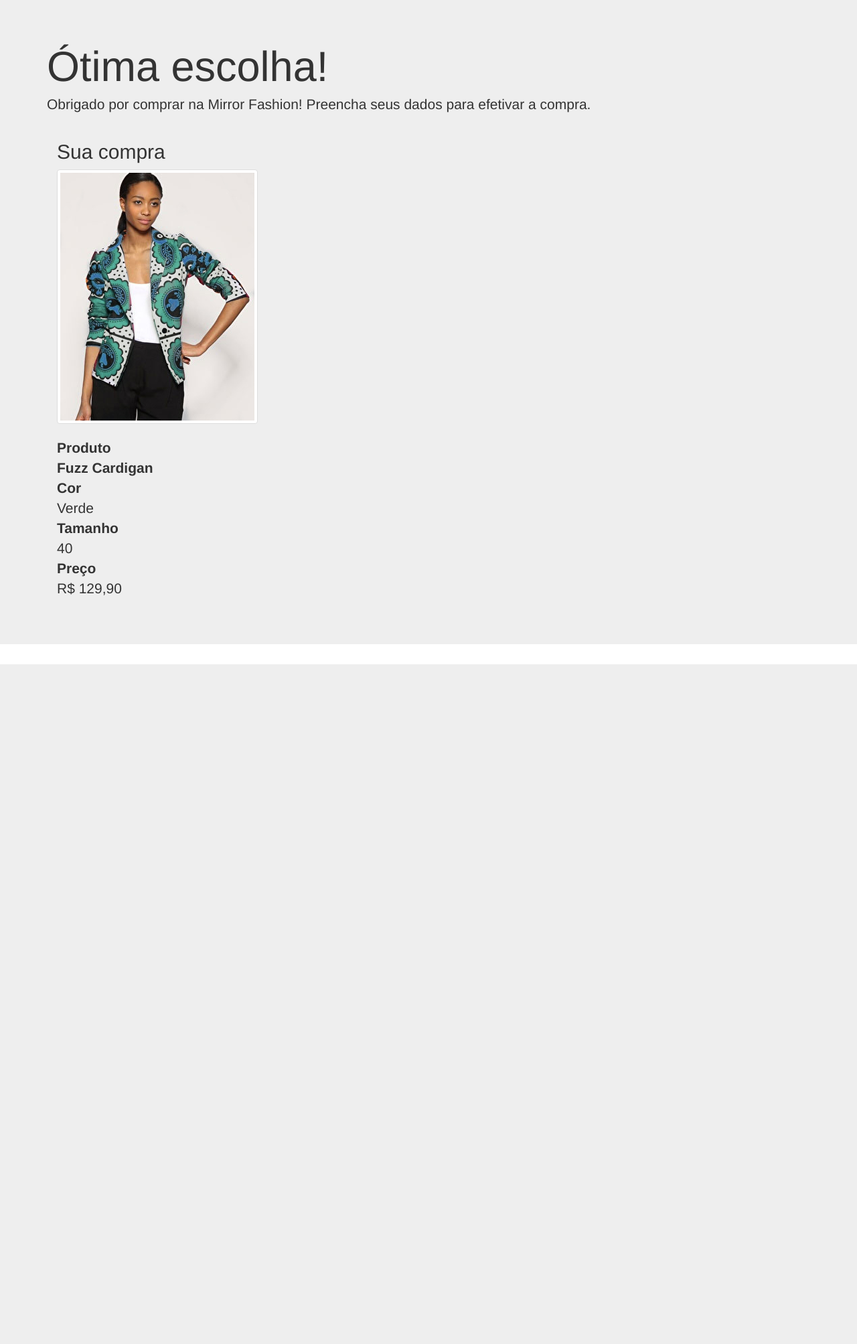
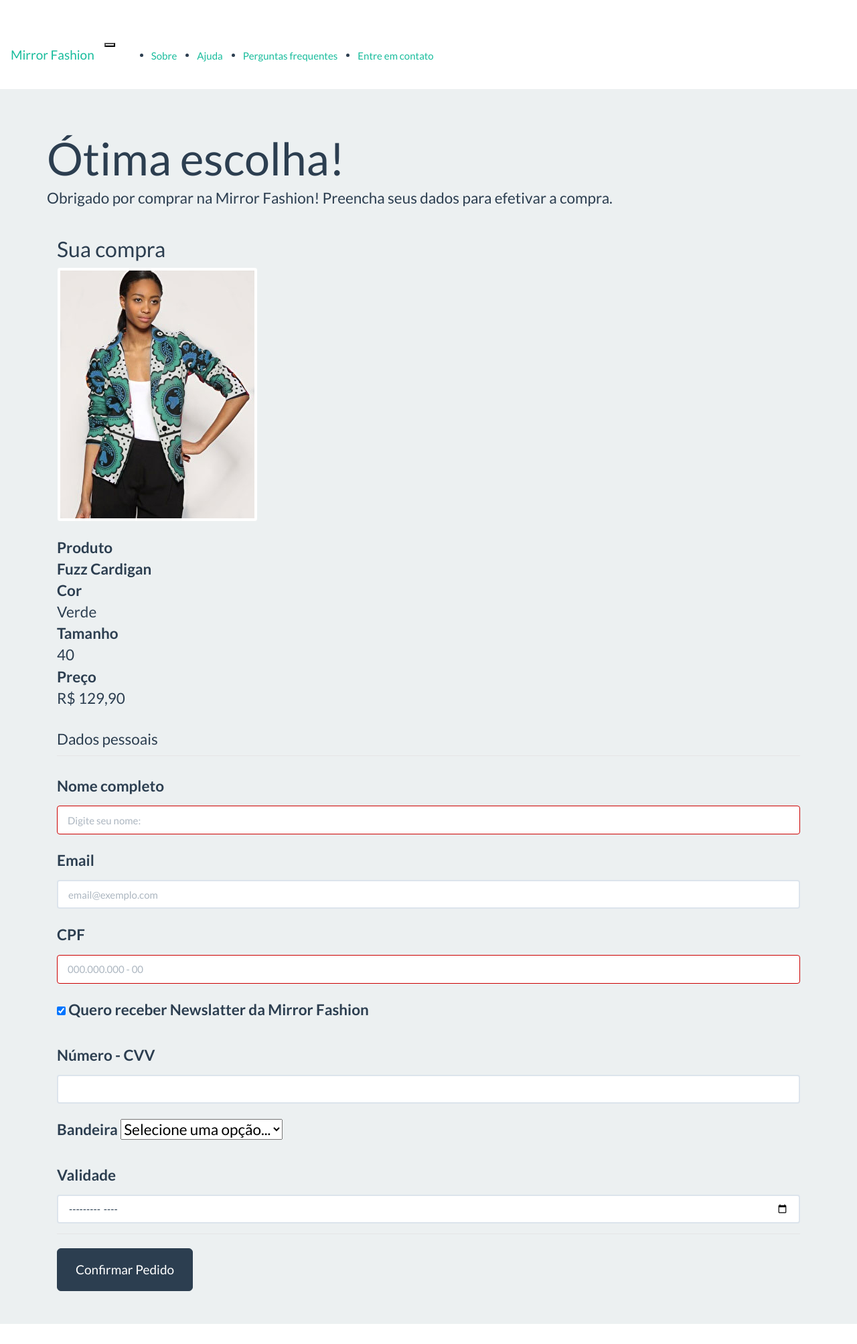
Before and after one commit to williamfelipee2/ProjetoMirrorFashion, a PHP site: page /checkout.html in a window 1280 px wide. Shown: the whole page at 67% size. Before the commit the page ends 992 px from the top, so only its background shows below. Run offline with PHP 8.4, Linux system fonts and the light colour scheme.

Commit message:
Fazendo o menu da pagina checkout, alterando a pagina produto na parte do tamanho e adcionando javascript na pagina produto

```diff
--- a/checkout.html
+++ b/checkout.html
@@ -6,10 +6,58 @@
     <meta name="viewport" content="width=device-width, initial-scale=1.0">
     <meta http-equiv="X-UA-Compatible" content="ie=edge">
     <link rel="stylesheet" href="./css/bootstrap.css">
+    <link rel="stylesheet" href="./css/bootstrap-flatly.css">
+    <link rel="stylesheet" href="./css/open-iconic.css">
     <title>Checkout Mirror Fashion</title>
+
+
+    <style>
+        .form-control:invalid{
+            border: 1px solid #cc0000;
+        }
+
+        body {
+            padding-top: 50px;
+        }
+
+        .nav-item {
+            margin-left: 30px;
+            float: left;
+        }
+
+
+    </style>
 </head>
 
 <body>
+    <nav class="navbar navbar-expand-ld navbar-light bg-light" fixed-top>
+        <button class="navbar-toggler" type="button"
+         data-toggle="collapse" data-target="#navbarToggleExternalContent">
+         <span class="navbar-toggler-icon"></span>
+        </button>
+        <a class="navbar-brand" href="index.html">Mirror Fashion</a>
+
+        <div class="collapse navbar-collapse" id="navbarToggleExternalContent">
+        <ul class="navbar-nav">
+            <li class="nav-item active">
+                <a class="nav-link" href="sobre.html">Sobre</a>
+            </li>
+
+            <li class="nav-item">
+                <a class="nav-link" href="#">Ajuda</a>
+            </li>
+
+            <li class="nav-item">
+                <a class="nav-link" href="#">Perguntas frequentes</a>
+            </li>
+
+            <li class="nav-item">
+                <a class="nav-link" href="#">Entre em contato</a>
+            </li>
+        </ul>
+    </nav>
+</div>
+
     <!-- H1 E P que ja tinhamos, somente adicionar as respectivas classes-->
     <div class="jumbotron jumbotron-fluid">
         <div class="container">
@@ -19,6 +67,7 @@
                 Preencha seus dados para efetivar a compra.
             </p>
             <div class="container">
+
                 <div class="card">
                     <div class="card mb-3">
                         <h2 class="card-header">
@@ -44,10 +93,99 @@
                         </div>
                     </div>
                 </div>
+
+                <form>
+                    <fieldset>
+                        <legend>Dados pessoais</legend>
+
+                        <div class="form-group">
+                            <label for="nome">Nome completo</label>
+                            <input type="text" class="form-control" name="nome" id="nome" placeholder="Digite seu nome: " autofocus
+                            required>
+                        </div>
+
+                        <div class="form-group">
+                            <label for="email">Email</label>
+                            <input type="email" class="form-control" name="email" id="email" placeholder="email@exemplo.com" >
+                        </div>
+
+                        <div class="form-group">
+                            <label for="cpf">CPF</label>
+                            <input type="text" class="form-control" name="cpf" id="cpf" placeholder="000.000.000 - 00" required>
+                        </div>
+
+                        <div class="form-group custom-control custom-checkbox">
+                            <input type="checkbox" class="custom-control-input" id="newslatter" value="sim" checked>
+                            <label class="custom-control-label" for="newslatter">
+                                Quero receber Newslatter da Mirror Fashion
+                            </label>
+                        </div>
+                    </fieldset>
+                    <fieldset>
+                        <legend>
+
+                            <div class="form-group">
+                                <label for="numero-cartao">Número - CVV</label>
+                                <input type="text" class="form-control" name="numero-cartao" id="numero-cartao">
+                            </div>
+
+                            <div class="form-group">
+                                <label for="bandeira-cartao">Bandeira</label>
+                                <select class="custom-select" id="bandeira-cartao">
+                                    <option disabled selected>Selecione uma opção...</option>
+                                    <option value="master">Master</option>
+                                    <option value="visa">Visa</option>
+                                    <option value="amex">American Express</option>
+                                </select>
+
+                            </div>
+
+                            <div class="form-group">
+                                <label for="validade-cartao">Validade</label>
+                                <input type="month" class="form-control" name="validade-cartao"
+                                id="validade-cartao">
+                            </div>
+                        </legend>
+                    </fieldset>
+
+                    <button type="submit" class="btn btn-primary btn-lg">
+                        <span class="oi oi-thumb-up"></span>
+                        Confirmar Pedido
+                    </button>
+                </form>
                 <!--fim .card-body-->
             </div>
             <!--fim .card-->
+        </div>
+        <div class="row">
+            <div class="cold-md-4 col-xl-3">
+                <div class="card mb-3">
+                    <!--inserir-->
+                </div>
+            </div>
+
+            <form class="cold-md-8 col-xl-9">
+                <!--inserir-->
+            </form>
+
+            <div class="row">
+                <fieldset class="col-lg-6">
+                    <!--inserir-->
+                </fieldset>
+                <fieldset class="col-lg-6">
+
+                </fieldset>
+
+
+            </div>
+
+            </div>
         </div><!-- Fim .container dentro do jumbotron-->
     </div><!-- fim .jumbotron-->
+
+    <script type="text/javascript" src="js/jquery.js"></script>
+    <script type="text/javascript" src="js/bootstrap.js"></script>
+    <script type="text/javascript" src="js/inputmask-plugin.js"></script>
 </body>
+
 </html>
--- /dev/null
+++ b/css/open-iconic.css
@@ -0,0 +1,511 @@
+
+@font-face {
+  font-family: 'Icons';
+  src: url('../fonts/open-iconic.eot');
+  src: url('../fonts/open-iconic.eot?#iconic-sm') format('embedded-opentype'), url('../fonts/open-iconic.woff') format('woff'), url('../fonts/open-iconic.ttf') format('truetype'), url('../fonts/open-iconic.otf') format('opentype'), url('../fonts/open-iconic.svg#iconic-sm') format('svg');
+  font-weight: normal;
+  font-style: normal;
+}
+
+.oi[data-glyph].oi-text-replace {
+  font-size: 0;
+  line-height: 0;
+}
+
+.oi[data-glyph].oi-text-replace:before {
+  width: 1em;
+  text-align: center;
+}
+
+.oi[data-glyph]:before {
+  font-family: 'Icons';
+  display: inline-block;
+  speak: none;
+  line-height: 1;
+  vertical-align: baseline;
+  font-weight: normal;
+  font-style: normal;
+  -webkit-font-smoothing: antialiased;
+  -moz-osx-font-smoothing: grayscale;
+}
+
+.oi[data-glyph]:empty:before {
+  width: 1em;
+  text-align: center;
+  box-sizing: content-box;
+}
+
+.oi[data-glyph].oi-align-left:before {
+  text-align: left;
+}
+
+.oi[data-glyph].oi-align-right:before {
+  text-align: right;
+}
+
+.oi[data-glyph].oi-align-center:before {
+  text-align: center;
+}
+
+.oi[data-glyph].oi-flip-horizontal:before {
+  -webkit-transform: scale(-1, 1);
+  -ms-transform: scale(-1, 1);
+  transform: scale(-1, 1);
+}
+.oi[data-glyph].oi-flip-vertical:before {
+  -webkit-transform: scale(1, -1);
+  -ms-transform: scale(-1, 1);
+  transform: scale(1, -1);
+}
+.oi[data-glyph].oi-flip-horizontal-vertical:before {
+  -webkit-transform: scale(-1, -1);
+  -ms-transform: scale(-1, 1);
+  transform: scale(-1, -1);
+}
+
+
+.oi[data-glyph=account-login]:before { content:'\e000'; }
+
+.oi[data-glyph=account-logout]:before { content:'\e001'; }
+
+.oi[data-glyph=action-redo]:before { content:'\e002'; }
+
+.oi[data-glyph=action-undo]:before { content:'\e003'; }
+
+.oi[data-glyph=align-center]:before { content:'\e004'; }
+
+.oi[data-glyph=align-left]:before { content:'\e005'; }
+
+.oi[data-glyph=align-right]:before { content:'\e006'; }
+
+.oi[data-glyph=aperture]:before { content:'\e007'; }
+
+.oi[data-glyph=arrow-bottom]:before { content:'\e008'; }
+
+.oi[data-glyph=arrow-circle-bottom]:before { content:'\e009'; }
+
+.oi[data-glyph=arrow-circle-left]:before { content:'\e00a'; }
+
+.oi[data-glyph=arrow-circle-right]:before { content:'\e00b'; }
+
+.oi[data-glyph=arrow-circle-top]:before { content:'\e00c'; }
+
+.oi[data-glyph=arrow-left]:before { content:'\e00d'; }
+
+.oi[data-glyph=arrow-right]:before { content:'\e00e'; }
+
+.oi[data-glyph=arrow-thick-bottom]:before { content:'\e00f'; }
+
+.oi[data-glyph=arrow-thick-left]:before { content:'\e010'; }
+
+.oi[data-glyph=arrow-thick-right]:before { content:'\e011'; }
+
+.oi[data-glyph=arrow-thick-top]:before { content:'\e012'; }
+
+.oi[data-glyph=arrow-top]:before { content:'\e013'; }
+
+.oi[data-glyph=audio-spectrum]:before { content:'\e014'; }
+
+.oi[data-glyph=audio]:before { content:'\e015'; }
+
+.oi[data-glyph=badge]:before { content:'\e016'; }
+
+.oi[data-glyph=ban]:before { content:'\e017'; }
+
+.oi[data-glyph=bar-chart]:before { content:'\e018'; }
+
+.oi[data-glyph=basket]:before { content:'\e019'; }
+
+.oi[data-glyph=battery-empty]:before { content:'\e01a'; }
+
+.oi[data-glyph=battery-full]:before { content:'\e01b'; }
+
+.oi[data-glyph=beaker]:before { content:'\e01c'; }
+
+.oi[data-glyph=bell]:before { content:'\e01d'; }
+
+.oi[data-glyph=bluetooth]:before { content:'\e01e'; }
+
+.oi[data-glyph=bold]:before { content:'\e01f'; }
+
+.oi[data-glyph=bolt]:before { content:'\e020'; }
+
+.oi[data-glyph=book]:before { content:'\e021'; }
+
+.oi[data-glyph=bookmark]:before { content:'\e022'; }
+
+.oi[data-glyph=box]:before { content:'\e023'; }
+
+.oi[data-glyph=briefcase]:before { content:'\e024'; }
+
+.oi[data-glyph=british-pound]:before { content:'\e025'; }
+
+.oi[data-glyph=browser]:before { content:'\e026'; }
+
+.oi[data-glyph=brush]:before { content:'\e027'; }
+
+.oi[data-glyph=bug]:before { content:'\e028'; }
+
+.oi[data-glyph=bullhorn]:before { content:'\e029'; }
+
+.oi[data-glyph=calculator]:before { content:'\e02a'; }
+
+.oi[data-glyph=calendar]:before { content:'\e02b'; }
+
+.oi[data-glyph=camera-slr]:before { content:'\e02c'; }
+
+.oi[data-glyph=caret-bottom]:before { content:'\e02d'; }
+
+.oi[data-glyph=caret-left]:before { content:'\e02e'; }
+
+.oi[data-glyph=caret-right]:before { content:'\e02f'; }
+
+.oi[data-glyph=caret-top]:before { content:'\e030'; }
+
+.oi[data-glyph=cart]:before { content:'\e031'; }
+
+.oi[data-glyph=chat]:before { content:'\e032'; }
+
+.oi[data-glyph=check]:before { content:'\e033'; }
+
+.oi[data-glyph=chevron-bottom]:before { content:'\e034'; }
+
+.oi[data-glyph=chevron-left]:before { content:'\e035'; }
+
+.oi[data-glyph=chevron-right]:before { content:'\e036'; }
+
+.oi[data-glyph=chevron-top]:before { content:'\e037'; }
+
+.oi[data-glyph=circle-check]:before { content:'\e038'; }
+
+.oi[data-glyph=circle-x]:before { content:'\e039'; }
+
+.oi[data-glyph=clipboard]:before { content:'\e03a'; }
+
+.oi[data-glyph=clock]:before { content:'\e03b'; }
+
+.oi[data-glyph=cloud-download]:before { content:'\e03c'; }
+
+.oi[data-glyph=cloud-upload]:before { content:'\e03d'; }
+
+.oi[data-glyph=cloud]:before { content:'\e03e'; }
+
+.oi[data-glyph=cloudy]:before { content:'\e03f'; }
+
+.oi[data-glyph=code]:before { content:'\e040'; }
+
+.oi[data-glyph=cog]:before { content:'\e041'; }
+
+.oi[data-glyph=collapse-down]:before { content:'\e042'; }
+
+.oi[data-glyph=collapse-left]:before { content:'\e043'; }
+
+.oi[data-glyph=collapse-right]:before { content:'\e044'; }
+
+.oi[data-glyph=collapse-up]:before { content:'\e045'; }
+
+.oi[data-glyph=command]:before { content:'\e046'; }
+
+.oi[data-glyph=comment-square]:before { content:'\e047'; }
+
+.oi[data-glyph=compass]:before { content:'\e048'; }
+
+.oi[data-glyph=contrast]:before { content:'\e049'; }
+
+.oi[data-glyph=copywriting]:before { content:'\e04a'; }
+
+.oi[data-glyph=credit-card]:before { content:'\e04b'; }
+
+.oi[data-glyph=crop]:before { content:'\e04c'; }
+
+.oi[data-glyph=dashboard]:before { content:'\e04d'; }
+
+.oi[data-glyph=data-transfer-download]:before { content:'\e04e'; }
+
+.oi[data-glyph=data-transfer-upload]:before { content:'\e04f'; }
+
+.oi[data-glyph=delete]:before { content:'\e050'; }
+
+.oi[data-glyph=dial]:before { content:'\e051'; }
+
+.oi[data-glyph=document]:before { content:'\e052'; }
+
+.oi[data-glyph=dollar]:before { content:'\e053'; }
+
+.oi[data-glyph=double-quote-sans-left]:before { content:'\e054'; }
+
+.oi[data-glyph=double-quote-sans-right]:before { content:'\e055'; }
+
+.oi[data-glyph=double-quote-serif-left]:before { content:'\e056'; }
+
+.oi[data-glyph=double-quote-serif-right]:before { content:'\e057'; }
+
+.oi[data-glyph=droplet]:before { content:'\e058'; }
+
+.oi[data-glyph=eject]:before { content:'\e059'; }
+
+.oi[data-glyph=elevator]:before { content:'\e05a'; }
+
+.oi[data-glyph=ellipses]:before { content:'\e05b'; }
+
+.oi[data-glyph=envelope-closed]:before { content:'\e05c'; }
+
+.oi[data-glyph=envelope-open]:before { content:'\e05d'; }
+
+.oi[data-glyph=euro]:before { content:'\e05e'; }
+
+.oi[data-glyph=excerpt]:before { content:'\e05f'; }
+
+.oi[data-glyph=expand-down]:before { content:'\e060'; }
+
+.oi[data-glyph=expand-left]:before { content:'\e061'; }
+
+.oi[data-glyph=expand-right]:before { content:'\e062'; }
+
+.oi[data-glyph=expand-up]:before { content:'\e063'; }
+
+.oi[data-glyph=external-link]:before { content:'\e064'; }
+
+.oi[data-glyph=eye]:before { content:'\e065'; }
+
+.oi[data-glyph=eyedropper]:before { content:'\e066'; }
+
+.oi[data-glyph=file]:before { content:'\e067'; }
+
+.oi[data-glyph=fire]:before { content:'\e068'; }
+
+.oi[data-glyph=flag]:before { content:'\e069'; }
+
+.oi[data-glyph=flash]:before { content:'\e06a'; }
+
+.oi[data-glyph=folder]:before { content:'\e06b'; }
+
+.oi[data-glyph=fork]:before { content:'\e06c'; }
+
+.oi[data-glyph=fullscreen-enter]:before { content:'\e06d'; }
+
+.oi[data-glyph=fullscreen-exit]:before { content:'\e06e'; }
+
+.oi[data-glyph=globe]:before { content:'\e06f'; }
+
+.oi[data-glyph=graph]:before { content:'\e070'; }
+
+.oi[data-glyph=grid-four-up]:before { content:'\e071'; }
+
+.oi[data-glyph=grid-three-up]:before { content:'\e072'; }
+
+.oi[data-glyph=grid-two-up]:before { content:'\e073'; }
+
+.oi[data-glyph=hard-drive]:before { content:'\e074'; }
+
+.oi[data-glyph=header]:before { content:'\e075'; }
+
+.oi[data-glyph=headphones]:before { content:'\e076'; }
+
+.oi[data-glyph=heart]:before { content:'\e077'; }
+
+.oi[data-glyph=home]:before { content:'\e078'; }
+
+.oi[data-glyph=image]:before { content:'\e079'; }
+
+.oi[data-glyph=inbox]:before { content:'\e07a'; }
+
+.oi[data-glyph=infinity]:before { content:'\e07b'; }
+
+.oi[data-glyph=info]:before { content:'\e07c'; }
+
+.oi[data-glyph=italic]:before { content:'\e07d'; }
+
+.oi[data-glyph=justify-center]:before { content:'\e07e'; }
+
+.oi[data-glyph=justify-left]:before { content:'\e07f'; }
+
+.oi[data-glyph=justify-right]:before { content:'\e080'; }
+
+.oi[data-glyph=key]:before { content:'\e081'; }
+
+.oi[data-glyph=laptop]:before { content:'\e082'; }
+
+.oi[data-glyph=layers]:before { content:'\e083'; }
+
+.oi[data-glyph=lightbulb]:before { content:'\e084'; }
+
+.oi[data-glyph=link-broken]:before { content:'\e085'; }
+
+.oi[data-glyph=link-intact]:before { content:'\e086'; }
+
+.oi[data-glyph=list-rich]:before { content:'\e087'; }
+
+.oi[data-glyph=list]:before { content:'\e088'; }
+
+.oi[data-glyph=location]:before { content:'\e089'; }
+
+.oi[data-glyph=lock-locked]:before { content:'\e08a'; }
+
+.oi[data-glyph=lock-unlocked]:before { content:'\e08b'; }
+
+.oi[data-glyph=loop-circular]:before { content:'\e08c'; }
+
+.oi[data-glyph=loop-square]:before { content:'\e08d'; }
+
+.oi[data-glyph=loop]:before { content:'\e08e'; }
+
+.oi[data-glyph=magnifying-glass]:before { content:'\e08f'; }
+
+.oi[data-glyph=map-marker]:before { content:'\e090'; }
+
+.oi[data-glyph=map]:before { content:'\e091'; }
+
+.oi[data-glyph=media-pause]:before { content:'\e092'; }
+
+.oi[data-glyph=media-play]:before { content:'\e093'; }
+
+.oi[data-glyph=media-record]:before { content:'\e094'; }
+
+.oi[data-glyph=media-skip-backward]:before { content:'\e095'; }
+
+.oi[data-glyph=media-skip-forward]:before { content:'\e096'; }
+
+.oi[data-glyph=media-step-backward]:before { content:'\e097'; }
+
+.oi[data-glyph=media-step-forward]:before { content:'\e098'; }
+
+.oi[data-glyph=media-stop]:before { content:'\e099'; }
+
+.oi[data-glyph=medical-cross]:before { content:'\e09a'; }
+
+.oi[data-glyph=menu]:before { content:'\e09b'; }
+
+.oi[data-glyph=microphone]:before { content:'\e09c'; }
+
+.oi[data-glyph=minus]:before { content:'\e09d'; }
+
+.oi[data-glyph=monitor]:before { content:'\e09e'; }
+
+.oi[data-glyph=moon]:before { content:'\e09f'; }
+
+.oi[data-glyph=move]:before { content:'\e0a0'; }
+
+.oi[data-glyph=musical-note]:before { content:'\e0a1'; }
+
+.oi[data-glyph=paperclip]:before { content:'\e0a2'; }
+
+.oi[data-glyph=pencil]:before { content:'\e0a3'; }
+
+.oi[data-glyph=people]:before { content:'\e0a4'; }
+
+.oi[data-glyph=person]:before { content:'\e0a5'; }
+
+.oi[data-glyph=phone]:before { content:'\e0a6'; }
+
+.oi[data-glyph=pie-chart]:before { content:'\e0a7'; }
+
+.oi[data-glyph=pin]:before { content:'\e0a8'; }
+
+.oi[data-glyph=play-circle]:before { content:'\e0a9'; }
+
+.oi[data-glyph=plus]:before { content:'\e0aa'; }
+
+.oi[data-glyph=power-standby]:before { content:'\e0ab'; }
+
+.oi[data-glyph=print]:before { content:'\e0ac'; }
+
+.oi[data-glyph=project]:before { content:'\e0ad'; }
+
+.oi[data-glyph=pulse]:before { content:'\e0ae'; }
+
+.oi[data-glyph=puzzle-piece]:before { content:'\e0af'; }
+
+.oi[data-glyph=question-mark]:before { content:'\e0b0'; }
+
+.oi[data-glyph=rain]:before { content:'\e0b1'; }
+
+.oi[data-glyph=random]:before { content:'\e0b2'; }
+
+.oi[data-glyph=reload]:before { content:'\e0b3'; }
+
+.oi[data-glyph=resize-both]:before { content:'\e0b4'; }
+
+.oi[data-glyph=resize-height]:before { content:'\e0b5'; }
+
+.oi[data-glyph=resize-width]:before { content:'\e0b6'; }
+
+.oi[data-glyph=rss-alt]:before { content:'\e0b7'; }
+
+.oi[data-glyph=rss]:before { content:'\e0b8'; }
+
+.oi[data-glyph=script]:before { content:'\e0b9'; }
+
+.oi[data-glyph=share-boxed]:before { content:'\e0ba'; }
+
+.oi[data-glyph=share]:before { content:'\e0bb'; }
+
+.oi[data-glyph=shield]:before { content:'\e0bc'; }
+
+.oi[data-glyph=signal]:before { content:'\e0bd'; }
+
+.oi[data-glyph=signpost]:before { content:'\e0be'; }
+
+.oi[data-glyph=sort-ascending]:before { content:'\e0bf'; }
+
+.oi[data-glyph=sort-descending]:before { content:'\e0c0'; }
+
+.oi[data-glyph=spreadsheet]:before { content:'\e0c1'; }
+
+.oi[data-glyph=star]:before { content:'\e0c2'; }
+
+.oi[data-glyph=sun]:before { content:'\e0c3'; }
+
+.oi[data-glyph=tablet]:before { content:'\e0c4'; }
+
+.oi[data-glyph=tag]:before { content:'\e0c5'; }
+
+.oi[data-glyph=tags]:before { content:'\e0c6'; }
+
+.oi[data-glyph=target]:before { content:'\e0c7'; }
+
+.oi[data-glyph=task]:before { content:'\e0c8'; }
+
+.oi[data-glyph=terminal]:before { content:'\e0c9'; }
+
+.oi[data-glyph=text]:before { content:'\e0ca'; }
+
+.oi[data-glyph=thumb-down]:before { content:'\e0cb'; }
+
+.oi[data-glyph=thumb-up]:before { content:'\e0cc'; }
+
+.oi[data-glyph=timer]:before { content:'\e0cd'; }
+
+.oi[data-glyph=transfer]:before { content:'\e0ce'; }
+
+.oi[data-glyph=trash]:before { content:'\e0cf'; }
+
+.oi[data-glyph=underline]:before { content:'\e0d0'; }
+
+.oi[data-glyph=vertical-align-bottom]:before { content:'\e0d1'; }
+
+.oi[data-glyph=vertical-align-center]:before { content:'\e0d2'; }
+
+.oi[data-glyph=vertical-align-top]:before { content:'\e0d3'; }
+
+.oi[data-glyph=video]:before { content:'\e0d4'; }
+
+.oi[data-glyph=volume-high]:before { content:'\e0d5'; }
+
+.oi[data-glyph=volume-low]:before { content:'\e0d6'; }
+
+.oi[data-glyph=volume-off]:before { content:'\e0d7'; }
+
+.oi[data-glyph=warning]:before { content:'\e0d8'; }
+
+.oi[data-glyph=wifi]:before { content:'\e0d9'; }
+
+.oi[data-glyph=wrench]:before { content:'\e0da'; }
+
+.oi[data-glyph=x]:before { content:'\e0db'; }
+
+.oi[data-glyph=yen]:before { content:'\e0dc'; }
+
+.oi[data-glyph=zoom-in]:before { content:'\e0dd'; }
+
+.oi[data-glyph=zoom-out]:before { content:'\e0de'; }
--- a/produto.html
+++ b/produto.html
@@ -63,6 +63,7 @@
                 <legend>Escolha o tamanho:</legend>
 
                 <input type="range" min="36" max="46" value="42" step="2" name="tamanho" id="tamanho">
+                <output for="tamanho" name="valortamanho">42</output>
             </fieldset>
 
             <button class="comprar">Comprar</button>
@@ -126,6 +127,8 @@
             </ul>
         </div>
     </footer>
+
+    <script type="text/javascript" src="js/produto.js"></script>
 </body>
 
 </html>
```
Also changed, not shown: js/produto.js (added, +8 -0 lines), produto.css (+13 -0 lines), teste.html (added, +27 -0 lines). Lines whose indentation alone changed are shown as unchanged.
